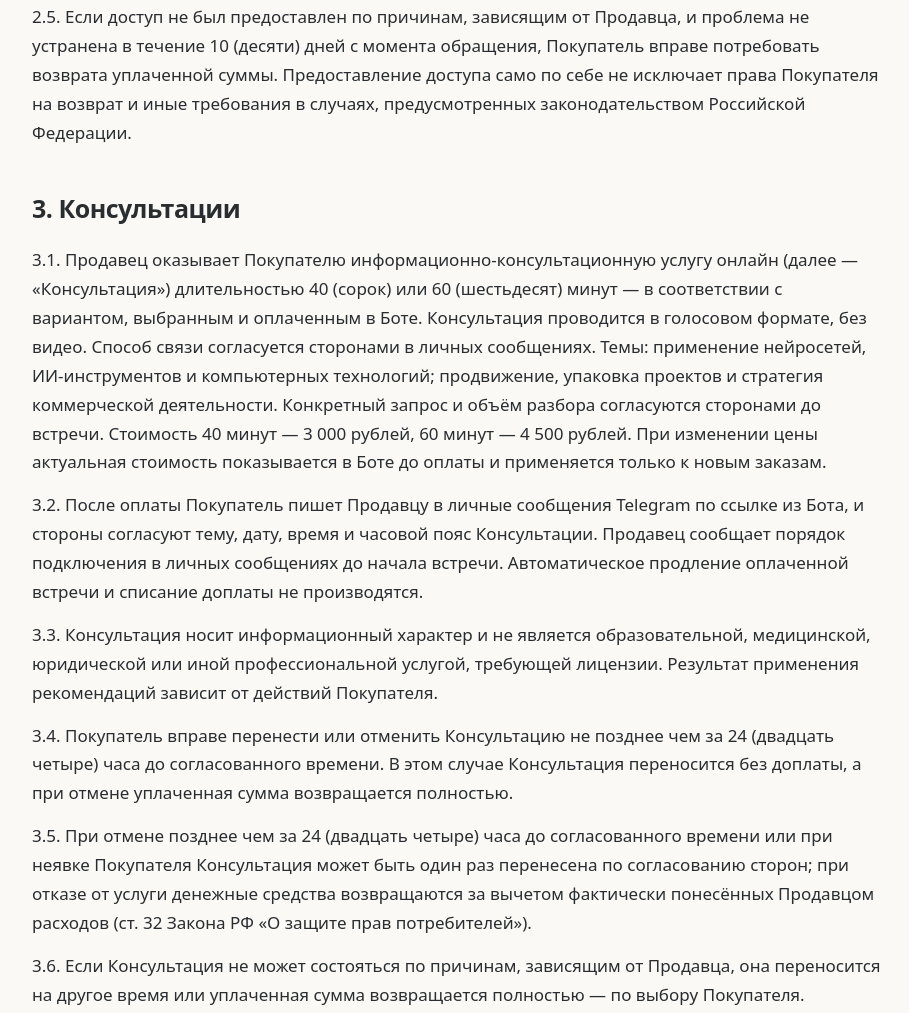
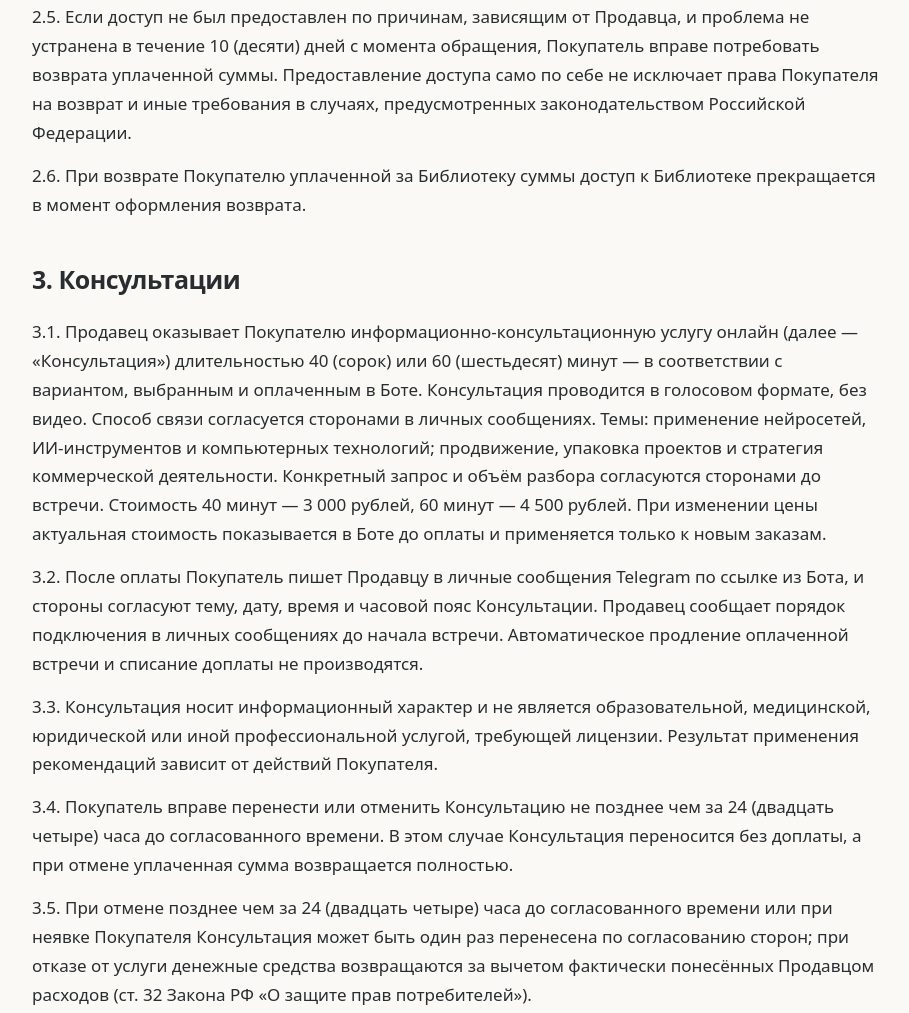
Before and after one commit to lavrilook/ip-lavrichenko, a plain HTML site: page bot-offer.html in a window 1280 px wide. Shown: the part 1456-2469 px from the top of the page, without its empty margins (78-987 px from the left). Drawn offline with Linux system fonts and the light colour scheme.

Commit message:
Оферта для бота: п. 2.6 — при возврате доступ к библиотеке прекращается
Co-Authored-By: Claude Opus 5.5 <noreply@anthropic.com>
Claude-Session: https://claude.ai/code/session_01Bovaa9LtyeqoySeHNFbfQ5

```diff
--- a/bot-offer.html
+++ b/bot-offer.html
@@ -6,7 +6,8 @@
 <p>2.2. Доступ предоставляется автоматически сразу после подтверждения оплаты в виде мини-приложения внутри Telegram на весь период работы Библиотеки. Доступ привязан к аккаунту Telegram, с которого произведена оплата, и предназначен для личного использования Покупателя.</p>
 <p>2.3. Продавец вправе пополнять и обновлять содержимое Библиотеки. Обновления предоставляются Покупателю без доплаты.</p>
 <p>2.4. Исключительные права на Библиотеку принадлежат Продавцу. Покупатель вправе использовать промпты для решения собственных задач, в том числе в коммерческой деятельности, но не вправе копировать, публиковать, продавать или иным образом распространять Библиотеку или её существенную часть, а также передавать доступ третьим лицам.</p>
-<p>2.5. Если доступ не был предоставлен по причинам, зависящим от Продавца, и проблема не устранена в течение 10 (десяти) дней с момента обращения, Покупатель вправе потребовать возврата уплаченной суммы. Предоставление доступа само по себе не исключает права Покупателя на возврат и иные требования в случаях, предусмотренных законодательством Российской Федерации.</p></section><section id="s3"><h2>3. Консультации</h2><p>3.1. Продавец оказывает Покупателю информационно-консультационную услугу онлайн (далее — «Консультация») длительностью 40 (сорок) или 60 (шестьдесят) минут — в соответствии с вариантом, выбранным и оплаченным в Боте. Консультация проводится в голосовом формате, без видео. Способ связи согласуется сторонами в личных сообщениях. Темы: применение нейросетей, ИИ-инструментов и компьютерных технологий; продвижение, упаковка проектов и стратегия коммерческой деятельности. Конкретный запрос и объём разбора согласуются сторонами до встречи. Стоимость 40 минут — 3 000 рублей, 60 минут — 4 500 рублей. При изменении цены актуальная стоимость показывается в Боте до оплаты и применяется только к новым заказам.</p>
+<p>2.5. Если доступ не был предоставлен по причинам, зависящим от Продавца, и проблема не устранена в течение 10 (десяти) дней с момента обращения, Покупатель вправе потребовать возврата уплаченной суммы. Предоставление доступа само по себе не исключает права Покупателя на возврат и иные требования в случаях, предусмотренных законодательством Российской Федерации.</p>
+<p>2.6. При возврате Покупателю уплаченной за Библиотеку суммы доступ к Библиотеке прекращается в момент оформления возврата.</p></section><section id="s3"><h2>3. Консультации</h2><p>3.1. Продавец оказывает Покупателю информационно-консультационную услугу онлайн (далее — «Консультация») длительностью 40 (сорок) или 60 (шестьдесят) минут — в соответствии с вариантом, выбранным и оплаченным в Боте. Консультация проводится в голосовом формате, без видео. Способ связи согласуется сторонами в личных сообщениях. Темы: применение нейросетей, ИИ-инструментов и компьютерных технологий; продвижение, упаковка проектов и стратегия коммерческой деятельности. Конкретный запрос и объём разбора согласуются сторонами до встречи. Стоимость 40 минут — 3 000 рублей, 60 минут — 4 500 рублей. При изменении цены актуальная стоимость показывается в Боте до оплаты и применяется только к новым заказам.</p>
 <p>3.2. После оплаты Покупатель пишет Продавцу в личные сообщения Telegram по ссылке из Бота, и стороны согласуют тему, дату, время и часовой пояс Консультации. Продавец сообщает порядок подключения в личных сообщениях до начала встречи. Автоматическое продление оплаченной встречи и списание доплаты не производятся.</p>
 <p>3.3. Консультация носит информационный характер и не является образовательной, медицинской, юридической или иной профессиональной услугой, требующей лицензии. Результат применения рекомендаций зависит от действий Покупателя.</p>
 <p>3.4. Покупатель вправе перенести или отменить Консультацию не позднее чем за 24 (двадцать четыре) часа до согласованного времени. В этом случае Консультация переносится без доплаты, а при отмене уплаченная сумма возвращается полностью.</p>
```
